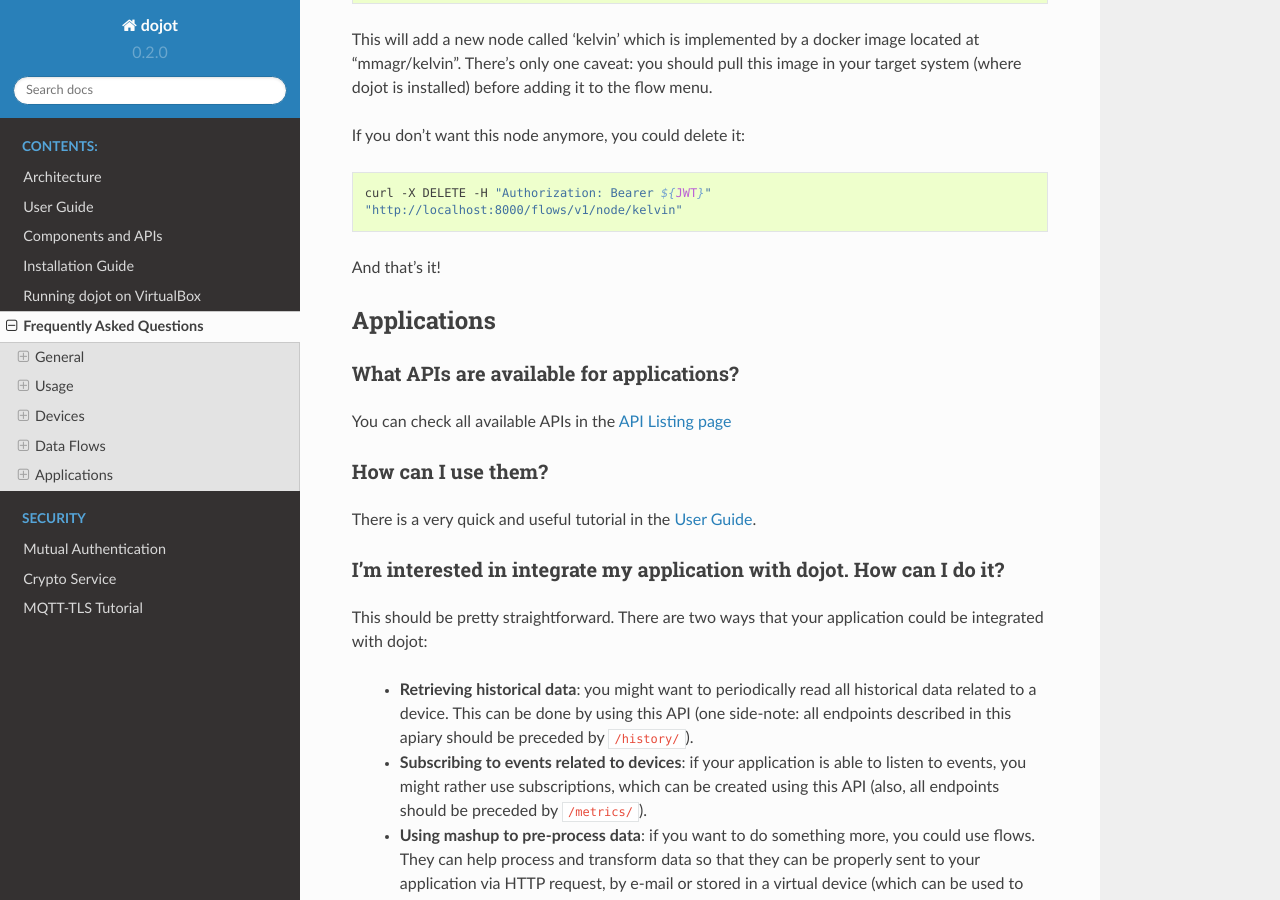
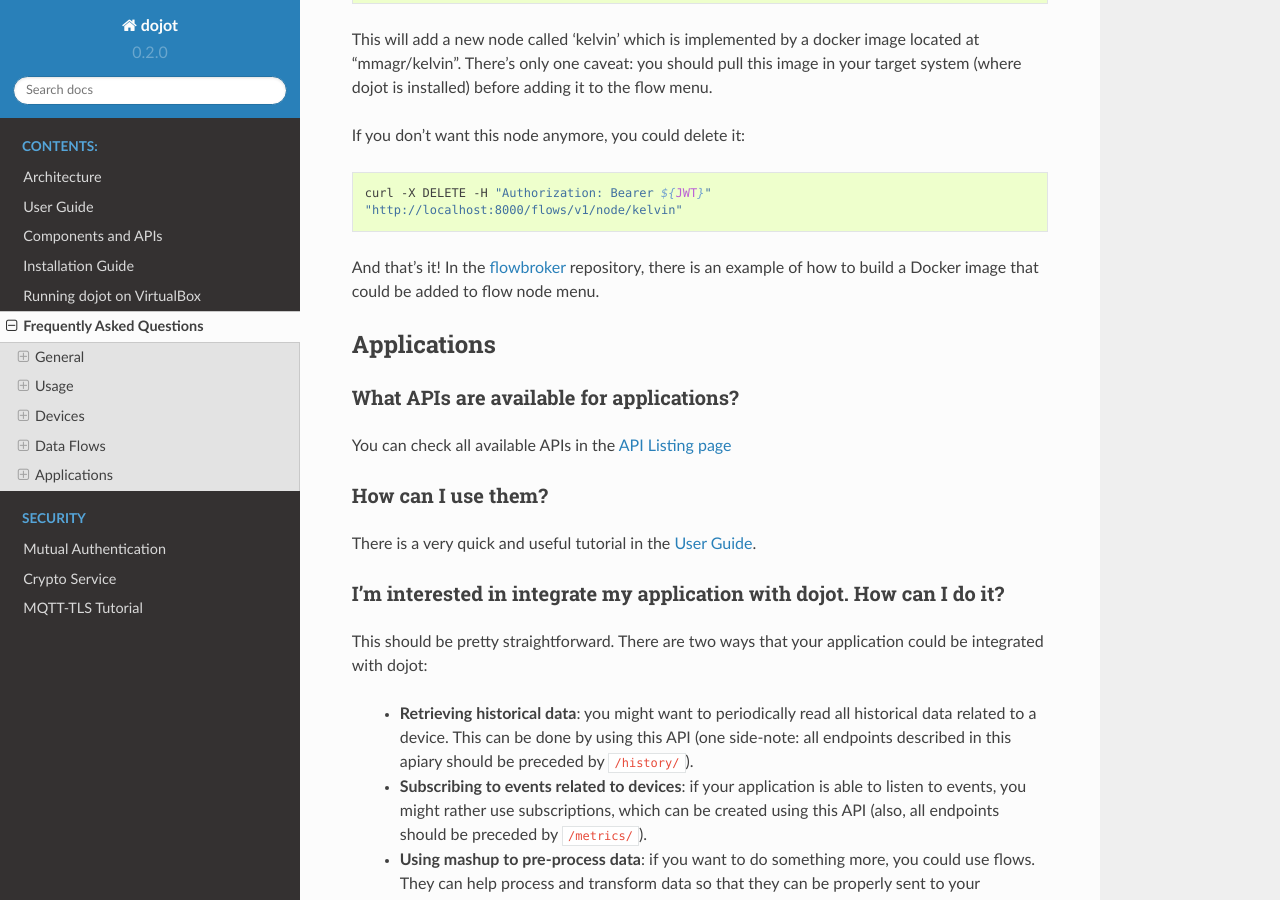
Before and after one commit to dojot/docs, a Sphinx documentation site: the page built from source/faq/faq.rst, in a window 1280 px wide and 900 px high, scrolled down 10592 px. Built offline with Sphinx 7.4.7 and the Read the Docs theme 2.0.0, drawn with Linux system fonts in a browser that asks for light colours.

Commit message:
Adding a link to flowbroker repo for node image generation

```diff
--- a/source/faq/faq.rst
+++ b/source/faq/faq.rst
@@ -433,7 +433,8 @@ If you don't want this node anymore, you could delete it:
     "http://localhost:8000/flows/v1/node/kelvin"
 
 
-And that's it!
+And that's it! In the `flowbroker`_ repository, there is an example of how to
+build a Docker image that could be added to flow node menu.
 
 Applications
 ------------
@@ -476,3 +477,4 @@ described in the question `How can I use them?`_.
 
 .. _Device-Manager how-to - sending actuation messages: http://dojotdocs.readthedocs.io/projects/DeviceManager/en/latest/using-device-manager.html#sending-actuation-messages-to-devices
 .. _iotagent-json documentation: http://dojotdocs.readthedocs.io/projects/iotagent-json/en/latest/
+.. _flowbroker: https://github.com/dojot/flowbroker
```
